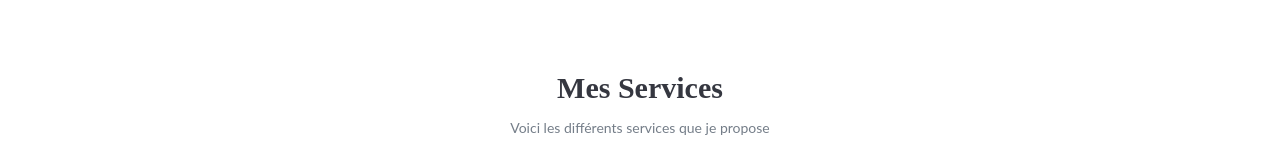
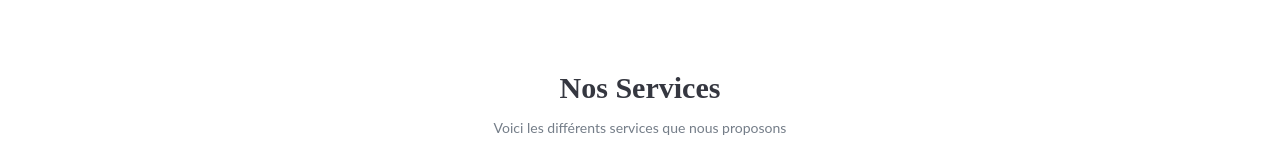
Before and after one commit to choeurtis18/MakeItShine, a React (Create React App) app: page / in a window 1280 px wide. Shown: the part 657-800 px from the top of the page. Built offline with nearby package versions, Linux system fonts and the light colour scheme; a web font is replaced by a local one.

Commit message:
Update Home.js

```diff
--- a/src/pages/Home.js
+++ b/src/pages/Home.js
@@ -28,8 +28,8 @@ const Home = (props) => {
 
         <div id="services" className="grid gap-y-10 px-12 py-[40px] max-sm:py-[24px] max-sm:p-12 text-center text-dark_neutral">
             <div className="grid gap-y-3">
-                <h3 className="text-3xl font-bold">Mes Services</h3>
-                <p className="text-sm text-mid_neutral">Voici les différents services que je propose</p>
+                <h3 className="text-3xl font-bold">Nos Services</h3>
+                <p className="text-sm text-mid_neutral">Voici les différents services que nous proposons</p>
             </div>
 
             <Accordion className='w-full' allowMultiple>
```
